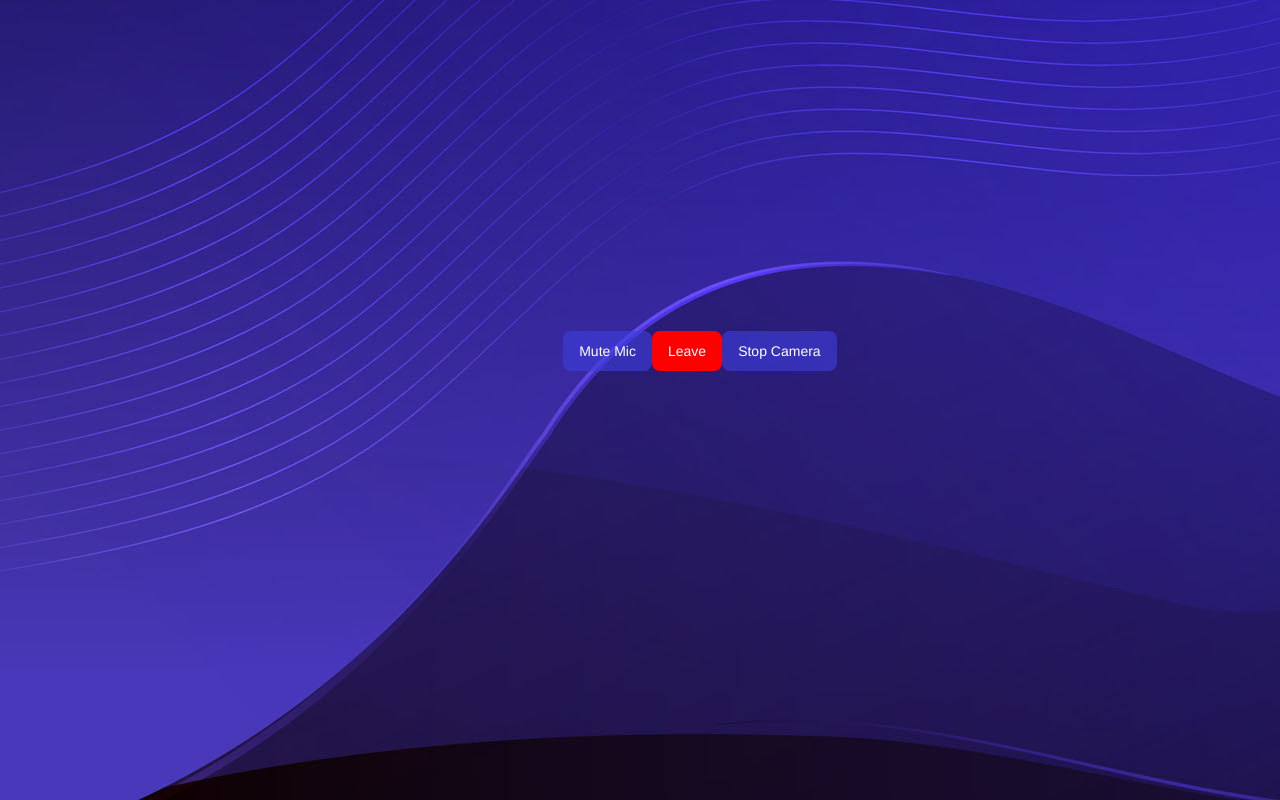
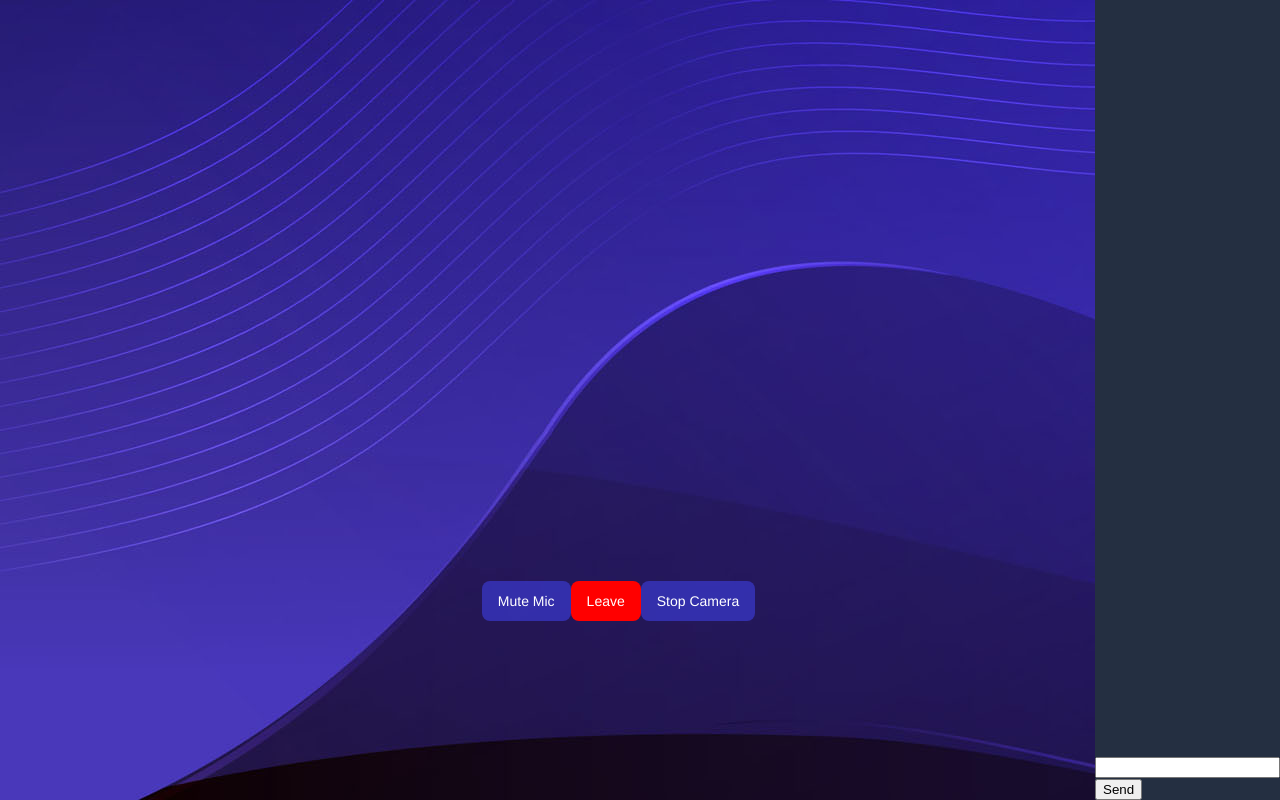
Before and after one commit to Zayant21/WebRtc-Next, a Next.js app: page /room/1 in a window 1280 px wide. Built offline with nearby package versions, Linux system fonts and the light colour scheme; no server answers.

Commit message:
Integrating Chat App

```diff
--- a/pages/api/socket.ts
+++ b/pages/api/socket.ts
@@ -60,6 +60,10 @@ const SocketHandler = (req: any, res: any) => {
       socket.broadcast.to(roomName).emit("leave");
     });
 
+    socket.on('send-chat-message', (message) => {
+      socket.broadcast.emit('chat-message', { message: message, name: socket.id});
+    })
+
   });
   return res.end();
 };
--- a/pages/room/[id].js
+++ b/pages/room/[id].js
@@ -49,6 +49,10 @@ const Room = () => {
     socketRef.current.on('offer', handleReceivedOffer);
     socketRef.current.on('answer', handleAnswer);
     socketRef.current.on('ice-candidate', handlerNewIceCandidateMsg);
+
+    socketRef.current.on('chat-message', data => {
+      appendMessage(message => [...message, data])
+    })
 
     // clear up after
     return () => socketRef.current.disconnect();
@@ -228,6 +232,24 @@ const Room = () => {
     setCameraActive((prev) => !prev);
   };
 
+
+  const sendMessage = () => {
+
+    messageForm.addEventListener('button', e => {
+      e.preventDefault();
+      const message = messageInput.value;
+      appendMessage(`You: ${message}`);
+      socketRef.emit('send-chat-message', message);
+      messageInput.value = '';
+    });
+  }
+
+  function appendMessage(message) {
+    const messageElement = document.createElement('div');
+    messageElement.innerText = message;
+    messageContainer.append(messageElement);
+  }
+
   const leaveRoom = () => {
     socketRef.current.emit('leave', roomName); // Let's the server know that user has left the room.
 
@@ -252,11 +274,9 @@ const Room = () => {
 
 
 
+  return (
+  <div className={styles.room}>
 
-
-
-
-  return (
     <div className={styles.index}>
       <section className={styles.mainbox}>
         <video className={styles.right} autoPlay ref={peerVideoRef} />
@@ -274,6 +294,23 @@ const Room = () => {
         </button>
       </section>
     </div>
+
+    <div className={styles.chat}>
+
+      <div className={styles.chat_window}>
+          <div className={styles.messages}>
+          </div>
+      </div>
+
+      <div id="message-container"></div>
+      <form id="send-container">
+        <input type="text" id="message-input"/>
+        <button type="submit" id="send-button">Send</button>
+      </form>
+
+    </div>
+
+  </div>
   );
 };
 
--- a/styles/Home.module.css
+++ b/styles/Home.module.css
@@ -1,3 +1,58 @@
+/* Chat App CSS */
+.chat {
+  display: flex;
+  flex-direction: column;
+  flex: 1;
+  background-color: #242f41;
+}
+
+.chat_window {
+  flex-grow: 1;
+  overflow-y: scroll;
+}
+
+.chat_window::-webkit-scrollbar {
+  display: none;
+}
+
+.send_button {
+  display: inline-block;
+  outline: 0;
+  border: 0;
+  cursor: pointer;
+  font-weight: 600;
+  color: #fff;
+  font-size: 14px;
+  height: 38px;
+  padding: 8px 24px;
+  border-radius: 50px;
+  background-image: linear-gradient(180deg,#7c8aff,#3c4fe0);
+  box-shadow: 0 4px 11px 0 rgb(37 44 97 / 15%), 0 1px 3px 0 rgb(93 100 148 / 20%);
+  transition: all .2s ease-out;
+}
+
+.message_container {
+  padding: 1rem;
+  display: flex;
+  align-items: center;
+  justify-content: center;
+}
+
+.message_container > input {
+  height: 50px;
+  flex: 1;
+  font-size: 1rem;
+  border-radius: 5px;
+  padding-left: 20px;
+  border: none;
+  margin: 0px 20px 0px 0px;
+}
+
+.room {
+  display: flex;
+}
+
+/*  */
 
 .index_container {
   padding: 2rem;
@@ -172,6 +227,7 @@ text-align: center;
   background-color: #abc0ca;
   background-image: url("../img/main/new_gradient.jpg");
   min-height: 100vh;
+  width: 1300px;
 }
 
 .mainbox{
```
Lines whose indentation alone changed are shown as unchanged.
